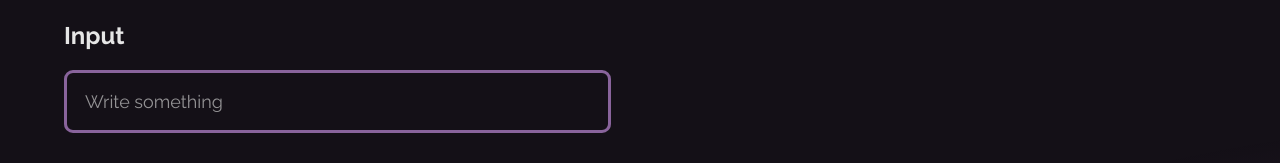
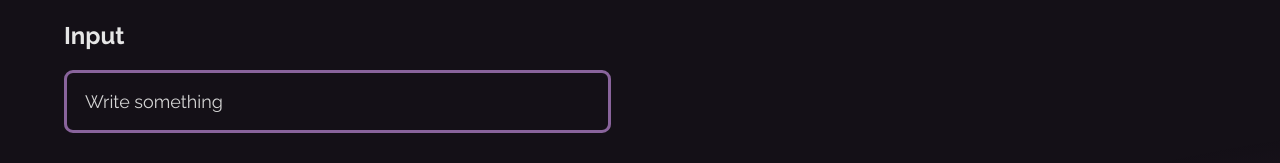
Before and after one commit to AlexeyArsentyev/translator, a React (Vite) app: page / in a window 1280 px wide. Shown: the part 127-290 px from the top of the page. Built offline with nearby package versions, Linux system fonts and the light colour scheme.

Commit message:
change brighten placeholder color

```diff
--- a/src/components/Form/Form.css
+++ b/src/components/Form/Form.css
@@ -4,7 +4,7 @@
 
 :root {
   --accent-color: #deadff;
-  --placeholder-color: rgb(201, 201, 201);
+  --placeholder-color: rgb(212, 212, 212);
   --translation-area-gap: 5%;
 }
 
@@ -20,13 +20,12 @@
 
 ::placeholder {
   color: var(--placeholder-color);
-  opacity: 0.7; /* Firefox */
+  /* Firefox */
 }
 
 ::-ms-input-placeholder {
   /* Edge 12 -18 */
   color: var(--placeholder-color);
-  opacity: 0.7;
 }
 
 ul {
```
